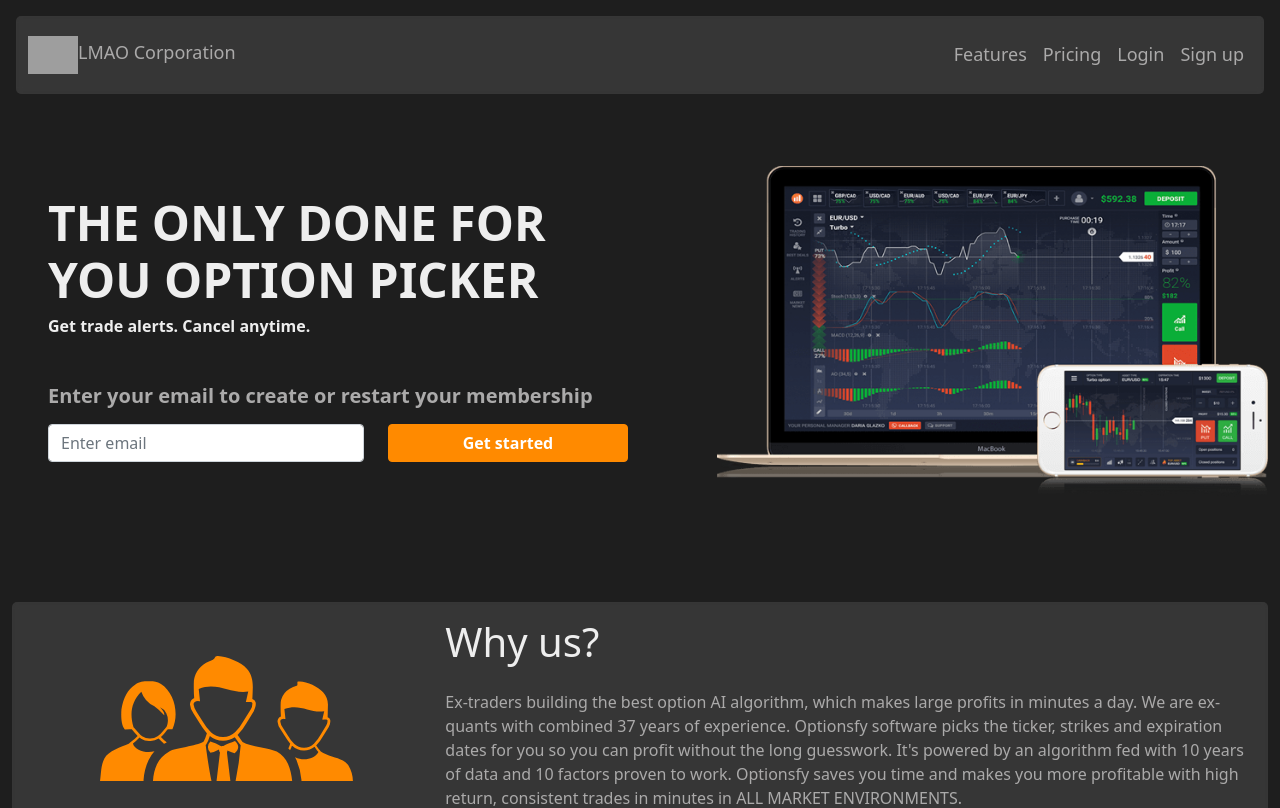
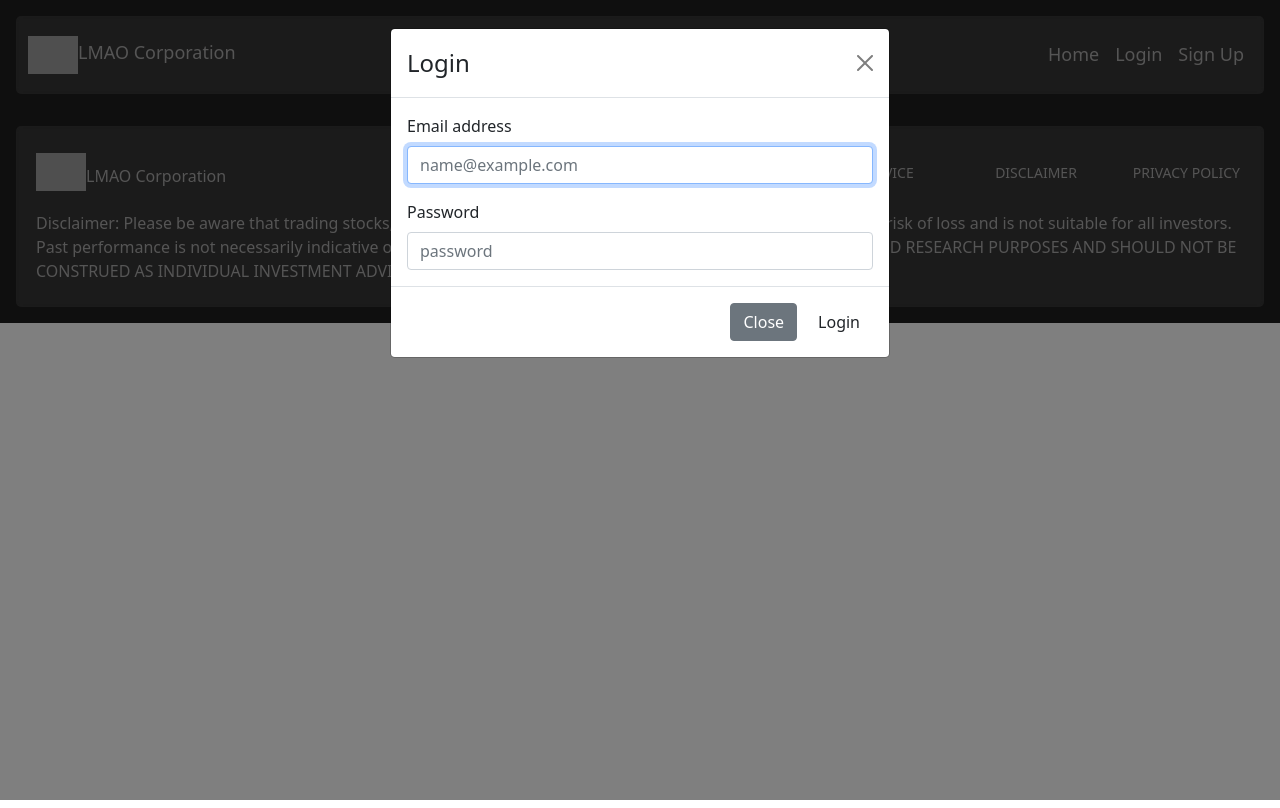
Before and after one commit to Underscore2/Progetto-React, a React (Create React App) app in the folder progetto/: page /login in a window 1280 px wide. Shown: the top 808 px of the page. Built offline with nearby package versions, Linux system fonts and the light colour scheme; grey boxes are pictures that could not be loaded.

Commit message:
feat: Implementato routing

```diff
--- a/progetto/package.json
+++ b/progetto/package.json
@@ -11,6 +11,7 @@
     "react": "^18.1.0",
     "react-bootstrap": "^2.4.0",
     "react-dom": "^18.1.0",
+    "react-router-dom": "^6.3.0",
     "react-scripts": "^5.0.1",
     "web-vitals": "^2.1.4"
   },
--- a/progetto/src/App.js
+++ b/progetto/src/App.js
@@ -1,19 +1,39 @@
+import Homepage from "./Components/Body/Homepage.js";
+import Dashboard from "./Components/Dashboard/Dashboard";
+import { Link, Routes, Route } from "react-router-dom";
 import "./App.css";
 import "../node_modules/bootstrap/dist/js/bootstrap.js";
 import "../node_modules/bootstrap/dist/css/bootstrap.css";
 import "./css/helper-class.css";
-import Homepage from "./Components/Body/Homepage.js";
-import Navbar from "./Components/Header/Navbar.js";
-import Footer from "./Components/Footer/Footer";
+import Layout from "./Components/Layout/Layout";
+import Login from "./Components/Login";
 
-function App() {
+function NoMatch() {
+    return (
+        <div>
+            <h2 className={"white-modules font-primary text-center"}>Nothing to see here!</h2>
+            <p>
+                <Link to="/">Go to the home page</Link>
+            </p>
+        </div>
+    );
+}
+
+export default function App() {
   return (
     <div className="App bgblack">
-      <Navbar />
-      <Homepage />
-      <Footer />
+        <Routes>
+            <Route path="/" element={<Layout />}>
+                <Route index element={<Homepage/>}/>
+                <Route path="/dashboard" element={<Dashboard/>}/>
+                <Route path="/login" element={<Login/>}/>
+
+                {/* Using path="*"" means "match anything", so this route
+                acts like a catch-all for URLs that we don't have explicit
+                routes for.*/}
+                <Route path="*" element={<NoMatch/>}/>
+            </Route>
+        </Routes>
     </div>
   );
 }
-
-export default App;
--- a/progetto/src/Components/Body/Homepage.js
+++ b/progetto/src/Components/Body/Homepage.js
@@ -4,15 +4,19 @@ import Graphic from "./Graphic";
 import List from "./List";
 import Description from "./Description";
 import Cards from "./Cards";
+import Footer from "../Footer/Footer";
+import Navbar from "../Header/Navbar";
 
 export default function Homepage() {
   return (
     <>
+        {/*<Navbar/>*/}
         <Hero />
         <Description/>
         <Graphic/>
         <List/>
         <Cards/>
+        {/*<Footer/>*/}
     </>
   )
 }
--- /dev/null
+++ b/progetto/src/Components/Dashboard/Dashboard.js
@@ -0,0 +1,9 @@
+import React from "react";
+
+export default function Dashboard() {
+    return (
+        <>
+            <h1 className={"white-modules font-primary text-center"}>CIAO SONO LA DASHBOARD</h1>
+        </>
+    )
+}
--- a/progetto/src/Components/Footer/Footer.js
+++ b/progetto/src/Components/Footer/Footer.js
@@ -2,9 +2,9 @@ import React from "react";
 import texts from "../../utilities/texts.json";
 import { Col, Row } from "react-bootstrap";
 import logo from "../../images/egg-fill.svg";
+import {Link} from "react-router-dom";
 
-class Footer extends React.Component {
-    render() {
+export default function Footer(){
         return (
             <div>
                 {texts.map((item) => {
@@ -12,7 +12,7 @@ class Footer extends React.Component {
                         <div className='bgblack p-3 container-xxl'>
                             <Row className='m-0 py-3 white-modules justify-content-center align-items-center px-2 m-0 w-100'>
                                 <Col xs={12} md={4} lg={6} xl={7} xxl={8} className="py-2">
-                                    <a href="!#" className="d-flex align-items-center">
+                                    <Link to="/" className="d-flex align-items-center">
                                         <img
                                             src={logo}
                                             alt="logo"
@@ -21,7 +21,7 @@ class Footer extends React.Component {
                                         <p className="font-secondary link m-0 f1 mt-2">
                                             {item.footer.subtitle}
                                         </p>
-                                    </a>
+                                    </Link>
                                 </Col>
                                 <Col xs={12} md={8} lg={6} xl={5} xxl={4} className='my-3'>
                                     <Row className="d-flex w-100 p-0 m-0">
@@ -30,9 +30,9 @@ class Footer extends React.Component {
                                                 return (item.footer.footerLinks.map((element, index) => {
                                                     return (
                                                         <Col key={index} xs={12} sm={4} className="d-flex justify-content-start justify-content-sm-center justify-content-lg-end align-items-center p-0">
-                                                            <a href="!#" key={index} hreft="#" className=" my-1 mx-1 link footerlink font-secondary">
+                                                            <Link to="/" key={index} hreft="#" className=" my-1 mx-1 link footerlink font-secondary">
                                                                 {element}
-                                                            </a>
+                                                            </Link>
                                                         </Col >)
                                                 }))
                                             })
@@ -47,6 +47,3 @@ class Footer extends React.Component {
             </div>
         );
     }
-}
-
-export default Footer;
--- a/progetto/src/Components/Header/Navbar.js
+++ b/progetto/src/Components/Header/Navbar.js
@@ -1,66 +1,36 @@
-import text from "../../utilities/texts.json";
+import {Row, Col, Button} from "react-bootstrap";
+import React from "react";
+import {Link, Outlet} from "react-router-dom";
 import logo from "../../images/egg-fill.svg";
-import { Row, Col } from "react-bootstrap";
-import menu from "../../images/cell.svg";
-import React from "react";
 
-class Navbar extends React.Component {
-  render() {
+export default function Navbar(){
     return (
       <div className="container-xxl p-3">
         <Row className="m-0 py-3 white-modules justify-content-center align-items-center px-2 m-0 w-100">
-          <Col
-            className="p-1 align-items-center justify-content-around flex-sm-row"
-            xs={9}
-            sm={9}
-            md={7}
-          >
-            <img
-              src={logo}
-              className="uovo"
-              style={{ width: "50px", height: "auto" }}
-              alt="logo"
-            ></img>
-            <a href="!#" className="text-decoration-none font-secondary ">
+          <Col className="p-1 align-items-center justify-content-around flex-sm-row" xs={9} sm={9} md={7}>
+            <img src={logo} className="uovo" style={{ width: "50px", height: "auto" }} alt="logo" />
+            <Link className="text-decoration-none font-secondary " to={"/"}>
               LMAO Corporation
-            </a>
+            </Link>
           </Col>
-          <Col
-            xs={3}
-            sm={3}
-            md={5}
-            className="d-md-flex p-1 justify-content-end align-items-center p-0 m-0"
-          >
+          <Col xs={3} sm={3} md={5} className="d-md-flex p-1 justify-content-end align-items-center p-0 m-0">
             <ul className="gx-5 list-unstyled d-md-flex d-none justify-content-sm-end p-0 m-0 gap:5">
-              {text.map((item) => {
-                return item.Navbar.map((link, index) => {
-                  return (
-                    <li key={index}>
-                      <a
-                        className="text-decoration-none px-2 font-secondary"
-                        href="!#"
-                      >
-                        {link}
-                      </a>
-                    </li>
-                  );
-                });
-              })}
+              <li>
+                      <Link className="text-decoration-none px-2 font-secondary" to={"/"}>Home</Link>
+              </li>
+              <li>
+                    <Link className="text-decoration-none px-2 font-secondary" to={"/login"}>Login</Link>
+              </li>
+              <li>
+                    <Link className="text-decoration-none px-2 font-secondary" to={"signup"}>Sign Up</Link>
+              </li>
             </ul>
-            <div className="d-flex justify-content-center align-items-center d-md-none">
-              <a href="">
-                <img
-                  src={menu}
-                  className="menu"
-                  style={{ width: "40px", height: "auto" }}
-                ></img>
-              </a>
-            </div>
+
           </Col>
         </Row>
+          <Outlet/>
       </div>
-    );
+
+    )
+
   }
-}
-
-export default Navbar;
--- /dev/null
+++ b/progetto/src/Components/Layout/Layout.js
@@ -0,0 +1,13 @@
+import React from "react";
+import Footer from "../Footer/Footer";
+import Navbar from "../Header/Navbar";
+
+export default function Layout() {
+    return (
+        <>
+            <Navbar/>
+
+            <Footer/>
+        </>
+    )
+}
--- /dev/null
+++ b/progetto/src/Components/Login.js
@@ -0,0 +1,47 @@
+import { Button, Modal, Form, } from "react-bootstrap";
+import React  from "react";
+import {useState} from "react";
+
+export  default function Login() {
+    const [show, setShow] = useState(true);
+
+    const handleClose = () => setShow(false);
+    const handleShow = () => setShow(true);
+
+    return (
+        <>
+            <Modal show={show} onHide={handleClose}>
+                <Modal.Header closeButton>
+                    <Modal.Title>Login</Modal.Title>
+                </Modal.Header>
+                <Modal.Body>
+                    <Form>
+                        <Form.Group className="mb-3" controlId="exampleForm.ControlInput1">
+                            <Form.Label>Email address</Form.Label>
+                            <Form.Control
+                                type="email"
+                                placeholder="name@example.com"
+                                autoFocus
+                            />
+                        </Form.Group>
+                        <Form.Group>
+                        <Form.Label>Password</Form.Label>
+                        <Form.Control
+                            type="password"
+                            placeholder="password"
+                        />
+                        </Form.Group>
+                    </Form>
+                </Modal.Body>
+                <Modal.Footer>
+                    <Button variant="secondary" onClick={handleClose}>
+                        Close
+                    </Button>
+                    <Button variant="bg-orange" onClick={handleClose}>
+                        Login
+                    </Button>
+                </Modal.Footer>
+            </Modal>
+        </>
+    );
+}
--- a/progetto/src/index.js
+++ b/progetto/src/index.js
@@ -3,11 +3,14 @@ import ReactDOM from 'react-dom/client';
 import './index.css';
 import App from './App';
 import reportWebVitals from './reportWebVitals';
+import {BrowserRouter} from "react-router-dom";
 
 const root = ReactDOM.createRoot(document.getElementById('root'));
 root.render(
   <React.StrictMode>
+      <BrowserRouter>
     <App />
+      </BrowserRouter>
   </React.StrictMode>
 );
 
```
Also changed, not shown: 1 other file (tests, documents, lock files or other folders).
